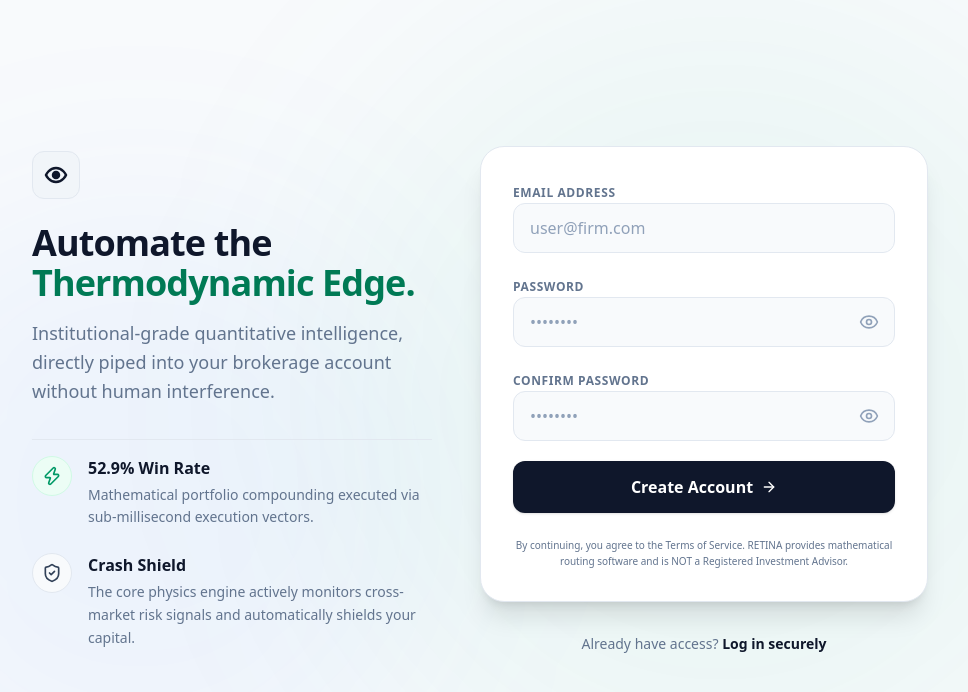
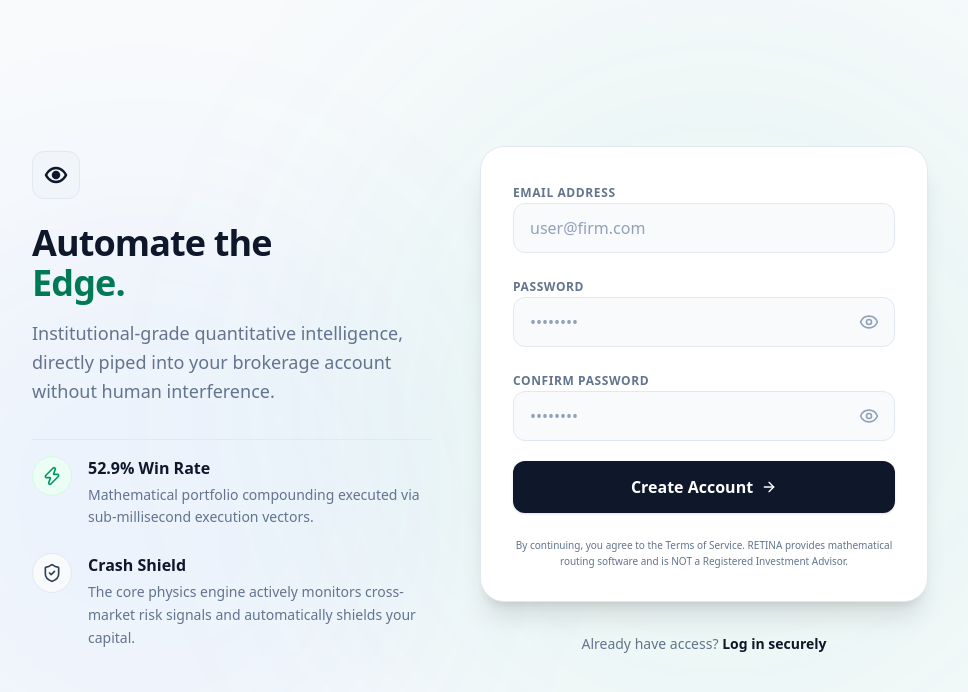
Before and after one commit to selsarraj-create/retinawealth, a Next.js app: page /signup in a window 1280 px wide. Shown: the top 692 px of the page, without its empty margins (160-1128 px from the left). Built offline with nearby package versions, Linux system fonts and the light colour scheme; no server answers.

Commit message:
update: simplify signup headline by removing thermodynamic wording

```diff
--- a/src/app/(auth)/signup/page.tsx
+++ b/src/app/(auth)/signup/page.tsx
@@ -51,7 +51,7 @@
                         <RetinaLogo className="w-6 h-6" />
                     </div>
                     <h1 className="text-4xl font-black text-slate-900 tracking-tight mb-4">
-                        Automate the <br/><span className="text-emerald-700">Thermodynamic Edge.</span>
+                        Automate the <br/><span className="text-emerald-700">Edge.</span>
                     </h1>
                     <p className="text-slate-500 text-lg leading-relaxed max-w-md">
                         Institutional-grade quantitative intelligence, directly piped into your brokerage account without human interference.
```
